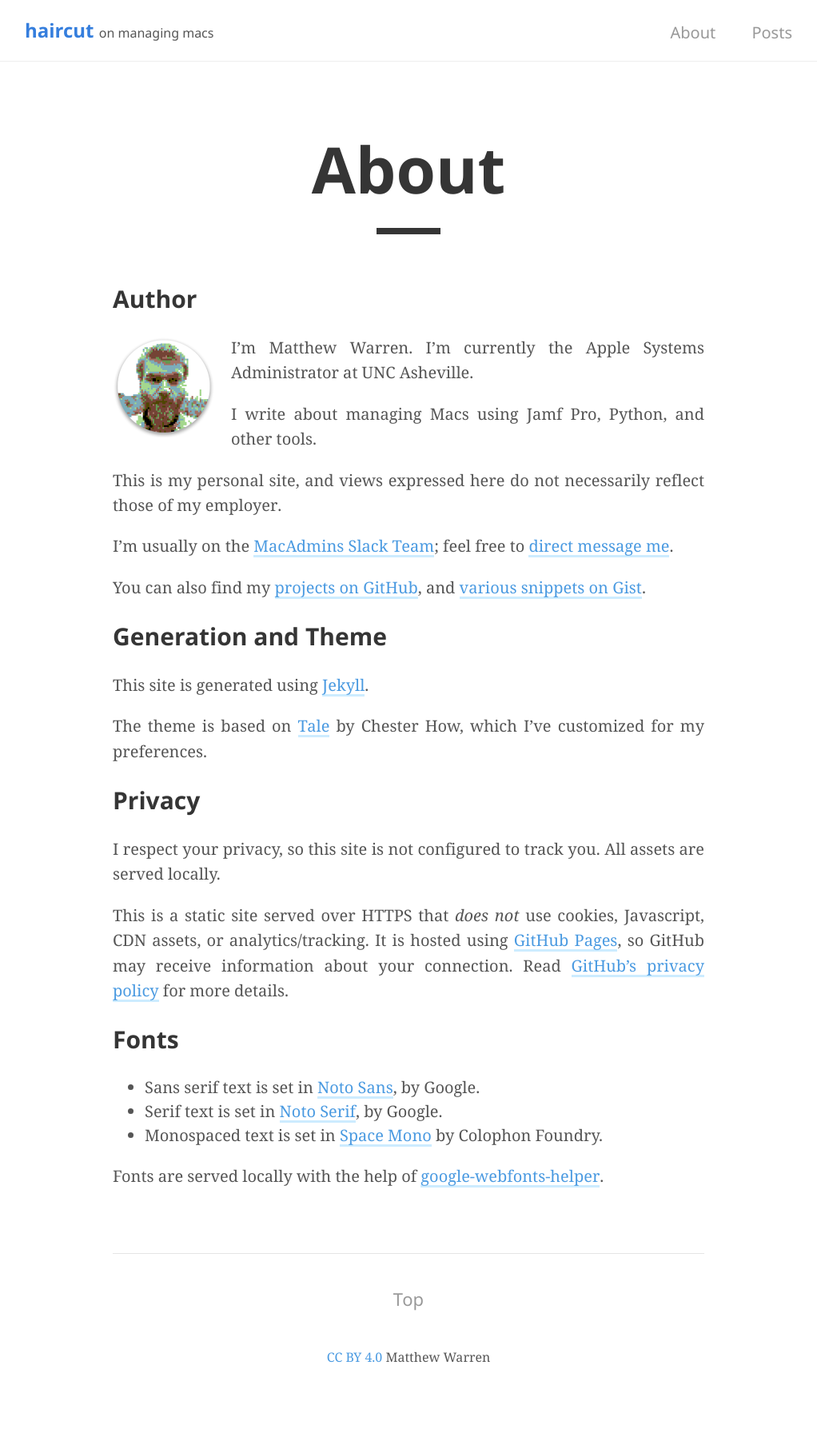
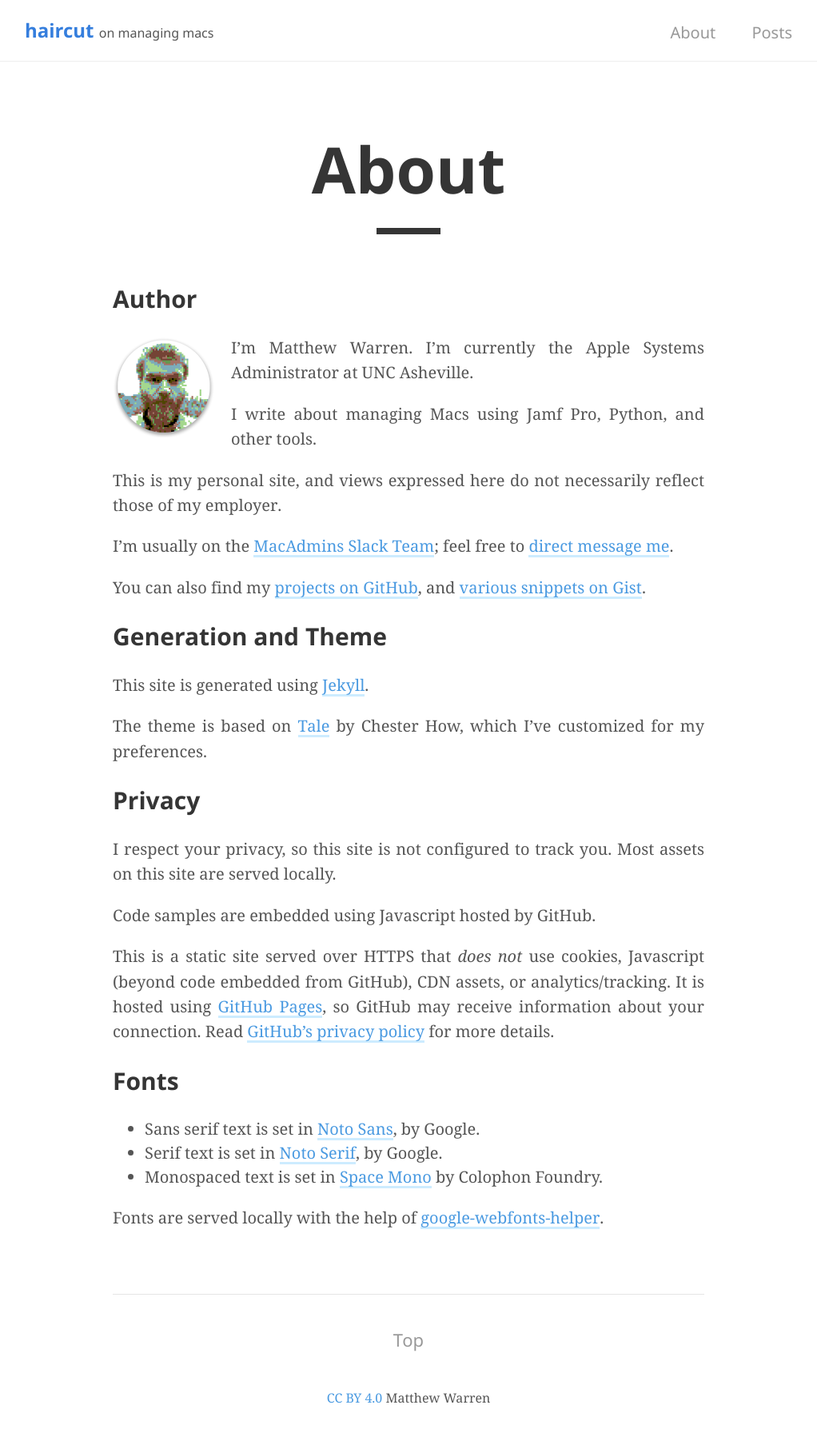
Before and after one commit to haircut/haircut.github.io, a Jekyll site: the page built from about.md, in a window 1280 px wide. Shown: the whole page at 80% size, without its empty margins (129-1151 px from the left). Built offline with Jekyll 4.4.1, drawn with Linux system fonts in a browser that asks for light colours; before the commit the page ends 1751 px from its top, so only the background shows below that.

Commit message:
update #privacy statement

```diff
--- a/about.md
+++ b/about.md
@@ -25,9 +25,11 @@ The theme is based on [Tale](https://github.com/chesterhow/tale/) by Chester How
 
 ## Privacy
 
-I respect your privacy, so this site is not configured to track you. All assets are served locally.
+I respect your privacy, so this site is not configured to track you. Most assets on this site are served locally.
 
-This is a static site served over HTTPS that _does not_ use cookies, Javascript, CDN assets, or analytics/tracking. It is hosted using [GitHub Pages](https://pages.github.com/), so GitHub may receive information about your connection. Read [GitHub's privacy policy](https://help.github.com/articles/github-privacy-statement/) for more details.
+Code samples are embedded using Javascript hosted by GitHub.
+
+This is a static site served over HTTPS that _does not_ use cookies, Javascript (beyond code embedded from GitHub), CDN assets, or analytics/tracking. It is hosted using [GitHub Pages](https://pages.github.com/), so GitHub may receive information about your connection. Read [GitHub's privacy policy](https://help.github.com/articles/github-privacy-statement/) for more details.
 
 ## Fonts
 - Sans serif text is set in [Noto Sans](https://www.google.com/get/noto/), by Google.
```
Also changed, not shown: 1 other file.
